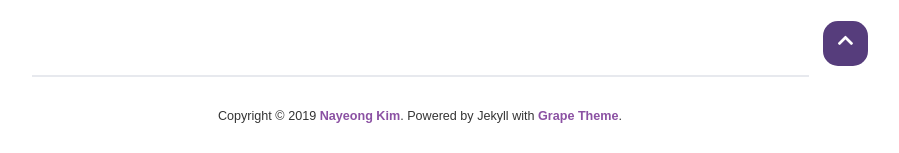
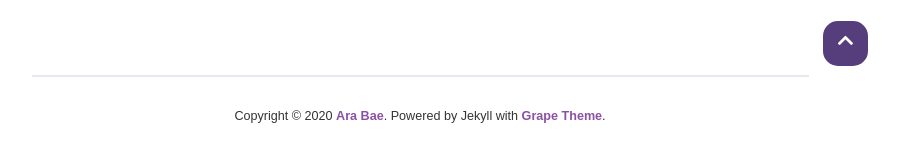
Before and after one commit to arabae/arabae.github.io, a Jekyll site: the page built from _posts/2020-07-30-Attentive Statistics Pooling for Deep Speaker Embedding.md, in a window 1280 px wide and 900 px high, scrolled down 4899 px. Shown: the part 744-897 px from the top of the window, without its empty margins (220-1119 px from the left). Built offline with Jekyll 4.4.1, drawn with Linux system fonts in a browser that asks for light colours; nearby versions of some CDN libraries; some web fonts are replaced; comment, search, counter and statistics services are not loaded.

```diff
--- a/_includes/footer.html
+++ b/_includes/footer.html
@@ -1,7 +1,7 @@
 <footer>
   <div class="footer">
-    Copyright © 2019
-    <a href="https://github.com/NAYE0NG">Nayeong Kim</a>.
+    Copyright © 2020
+    <a href="https://github.com/arabae">Ara Bae</a>.
     Powered by Jekyll with
     <a href="https://github.com/naye0ng/Grape-Theme">Grape Theme</a>.
   </div>
```
